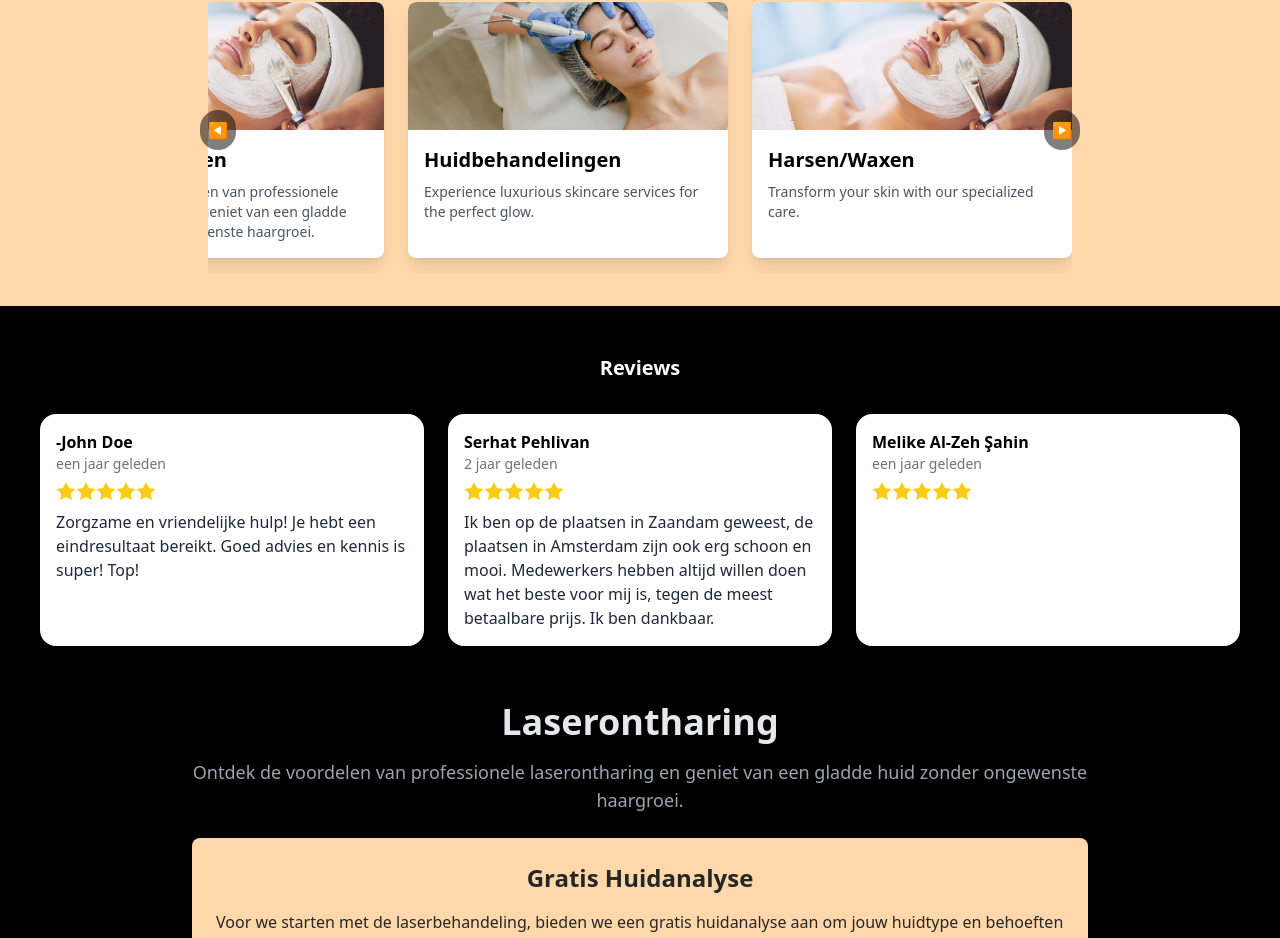
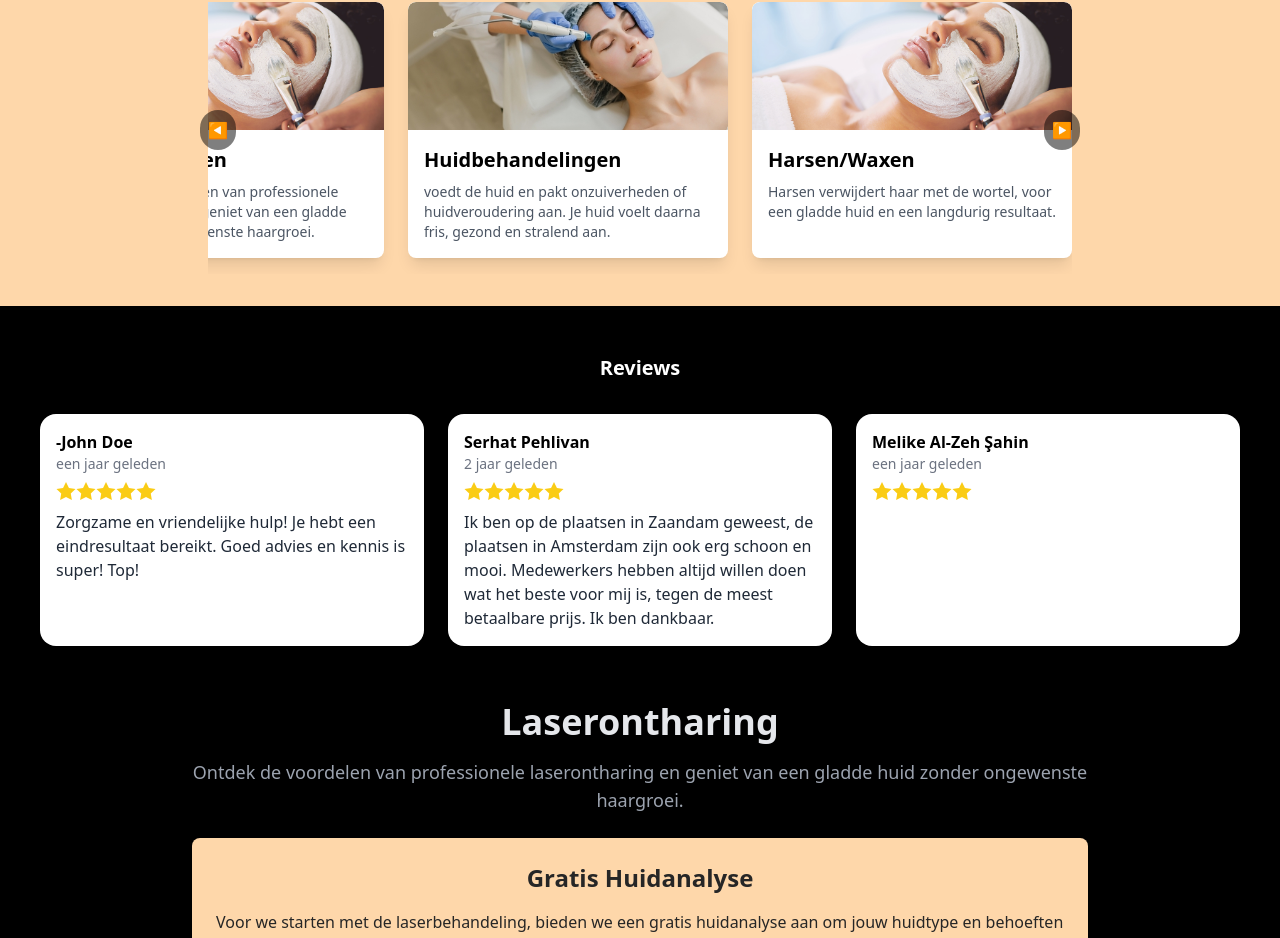
Before and after one commit to Zinho01/website, a React (Vite) app: page / in a window 1280 px wide. Shown: the part 1374-2312 px from the top of the page. Built offline with nearby package versions, Linux system fonts and the light colour scheme.

Commit message:
added relevcant text

```diff
--- a/src/App.tsx
+++ b/src/App.tsx
@@ -25,8 +25,8 @@ import ReviewCard from './components/ReviewCard';
 const banners = [
   { image: banner1, title: "Acupunctuur", description: "Acupunctuur brengt lichaam en geest in balans en biedt natuurlijke verlichting voor uiteenlopende klachten." },
   { image: banner2, title: "Laserontharen", description: "Ontdek de voordelen van professionele laserontharing en geniet van een gladde huid zonder ongewenste haargroei." },
-  { image: banner3, title: "Huidbehandelingen", description: "Experience luxurious skincare services for the perfect glow." },
-  { image: banner4, title: "Harsen/Waxen", description: "Transform your skin with our specialized care." }
+  { image: banner3, title: "Huidbehandelingen", description: " voedt de huid en pakt onzuiverheden of huidveroudering aan. Je huid voelt daarna fris, gezond en stralend aan." },
+  { image: banner4, title: "Harsen/Waxen", description: "Harsen verwijdert haar met de wortel, voor een gladde huid en een langdurig resultaat." }
 ];
 
 const App = () => {
```
